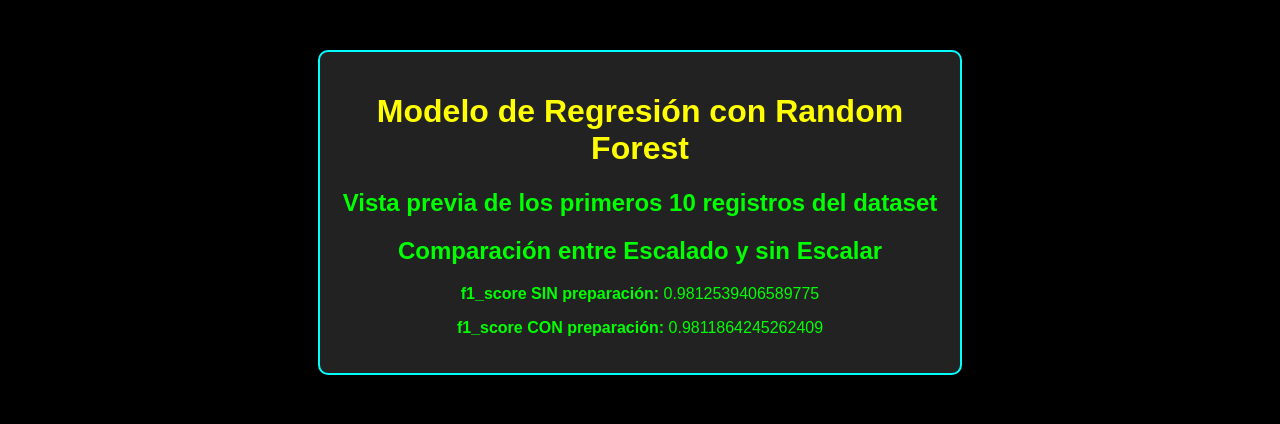
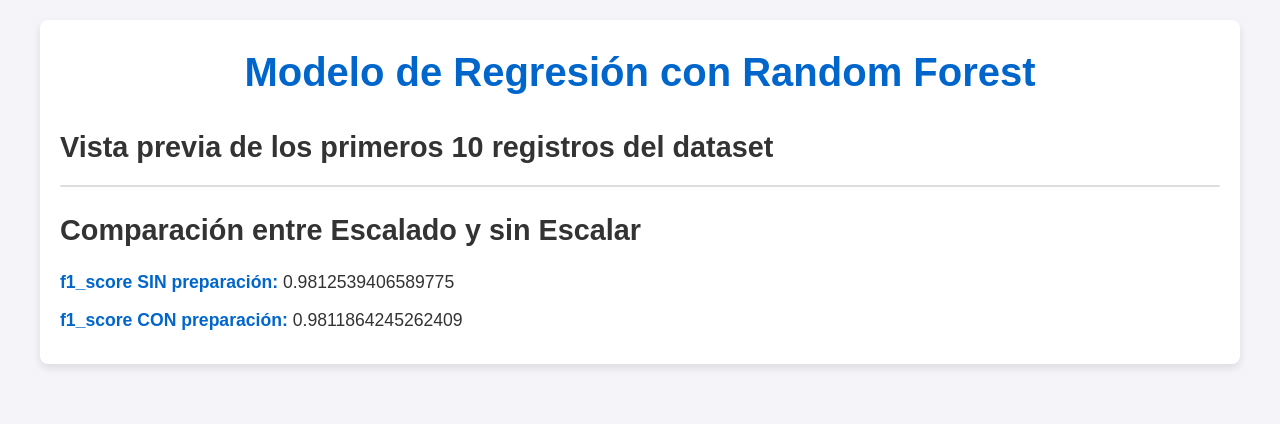
Before and after one commit to Misael10x/Random_Forest_Despliegue, a Python web app: template templates/index.html in a window 1280 px wide. Shown: the top 424 px of the page. Run offline with Jinja, Linux system fonts and the light colour scheme; the template is opened without the code that fills it, so the values that code supplies are empty.

Commit message:
Update style.css

```diff
--- a/static/style.css
+++ b/static/style.css
@@ -1,42 +1,98 @@
+* {
+    margin: 0;
+    padding: 0;
+    box-sizing: border-box;
+}
+
 body {
-    background-color: #000;
-    color: #0f0; /* Verde fosforescente */
-    font-family: Arial, sans-serif;
-    text-align: center;
+    font-family: 'Arial', sans-serif;
+    background-color: #f4f4f9;
+    color: #333;
+    line-height: 1.6;
+    margin: 20px;
 }
 
 .container {
-    margin: 50px auto;
+    max-width: 1200px;
+    margin: 0 auto;
     padding: 20px;
-    border: 2px solid #0ff; /* Azul fosforescente */
-    border-radius: 10px;
-    max-width: 600px;
-    background-color: #222;
+    background-color: #ffffff;
+    box-shadow: 0 4px 8px rgba(0, 0, 0, 0.1);
+    border-radius: 8px;
 }
 
 h1 {
-    color: #ff0; /* Amarillo fosforescente */
+    font-size: 2.5em;
+    color: #0066cc;
+    text-align: center;
+    margin-bottom: 20px;
 }
 
-button {
-    background-color: #ff00ff; /* Magenta fosforescente */
-    color: #fff;
-    padding: 10px 20px;
-    border: none;
-    border-radius: 5px;
-    cursor: pointer;
+h2 {
+    font-size: 1.8em;
+    color: #333;
+    margin-bottom: 15px;
 }
 
-button:hover {
-    background-color: #ff1493;
+p {
+    font-size: 1.1em;
+    margin-bottom: 10px;
 }
 
-.results {
-    margin-top: 20px;
+strong {
+    color: #0066cc;
 }
 
-.plot img {
-    margin-top: 20px;
+.table-container {
+    margin-top: 10px;
+    margin-bottom: 20px;
+    border: 1px solid #ddd;
+    border-radius: 8px;
+    overflow-x: auto;
+}
+
+table {
+    width: 100%;
+    border-collapse: collapse;
+    text-align: left;
+}
+
+th, td {
+    padding: 12px 15px;
+    border-bottom: 1px solid #ddd;
+}
+
+th {
+    background-color: #f4f4f9;
+    color: #333;
+}
+
+tr:nth-child(even) {
+    background-color: #f9f9f9;
+}
+
+.results, .plot {
+    margin-top: 30px;
+}
+
+.img-fluid {
     max-width: 100%;
     height: auto;
+    display: block;
+    margin: 0 auto;
 }
+
+/* Estilos para pantallas pequeñas */
+@media (max-width: 768px) {
+    h1 {
+        font-size: 2em;
+    }
+
+    h2 {
+        font-size: 1.5em;
+    }
+
+    p {
+        font-size: 1em;
+    }
+}
```
